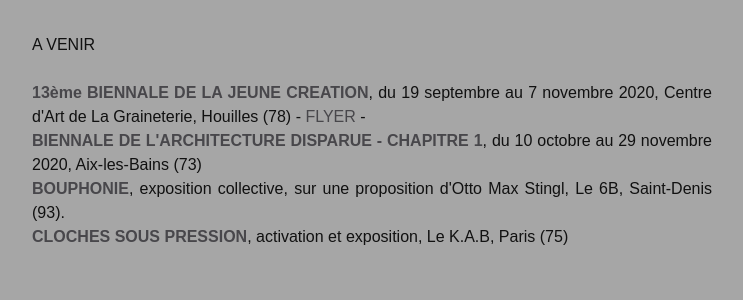
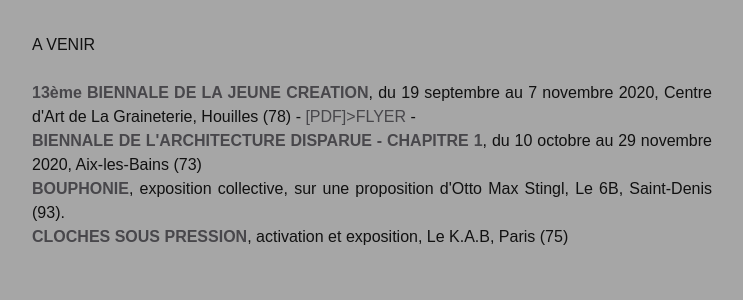
Before and after one commit to Mariecie/Mariecie.github.io, a Jekyll site: the page built from Expositions.md, in a window 1280 px wide and 900 px high. Shown: the part 228-528 px from the top of the window, without its empty margins (268-1011 px from the left). Built offline with Jekyll 4.4.1, drawn with Linux system fonts in a browser that asks for light colours.

Commit message:
Update Expositions.md

```diff
--- a/Expositions.md
+++ b/Expositions.md
@@ -9,7 +9,7 @@ permalink: /expositions/
 <br>
 A VENIR
 <br>
-<br><span style="font-weight: bold;"><a href="#" onclick='window.open("https://lagraineterie.ville-houilles.fr/biennale-de-la-jeune-creation");return false;'>13ème BIENNALE DE LA JEUNE CREATION</a></span>, du 19 septembre au 7 novembre 2020, Centre d'Art de La Graineterie, Houilles (78)  - <a href="#" onclick='window.open("file:///tmp/mozilla_md0/Flyer_BD.pdf");return false;'>FLYER</a> -
+<br><span style="font-weight: bold;"><a href="#" onclick='window.open("https://lagraineterie.ville-houilles.fr/biennale-de-la-jeune-creation");return false;'>13ème BIENNALE DE LA JEUNE CREATION</a></span>, du 19 septembre au 7 novembre 2020, Centre d'Art de La Graineterie, Houilles (78)  - <a href="{{ 'images/Flyer_Houille_2020.pdf' | relative_url }}">[PDF]>FLYER</a> -
 <br><span style="font-weight: bold;"><a href="#" onclick='window.open("https://solariumtournant.com/");return false;'>BIENNALE DE L'ARCHITECTURE DISPARUE - CHAPITRE 1</a></span>, du 10 octobre au 29 novembre 2020, Aix-les-Bains (73)
 <br><span style="font-weight: bold;"><a href="{{ 'images/DP_bouphonie_6B_V2.pdf' | relative_url }}">BOUPHONIE</a></span>, exposition collective, sur une proposition d'Otto Max Stingl, Le 6B, Saint-Denis (93).
 <br><span style="font-weight: bold;"><a href="{{ site.baseurl }}/2015/10/23/Cloches-sous-pression/">CLOCHES SOUS PRESSION</a></span>, activation et exposition, Le K.A.B, Paris (75)
```
